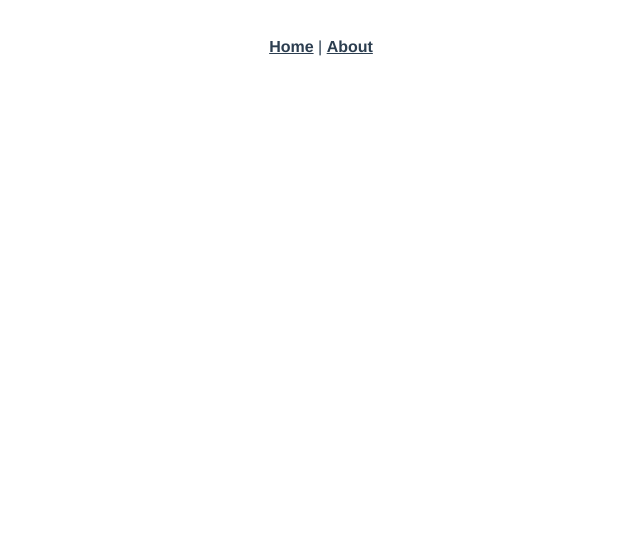
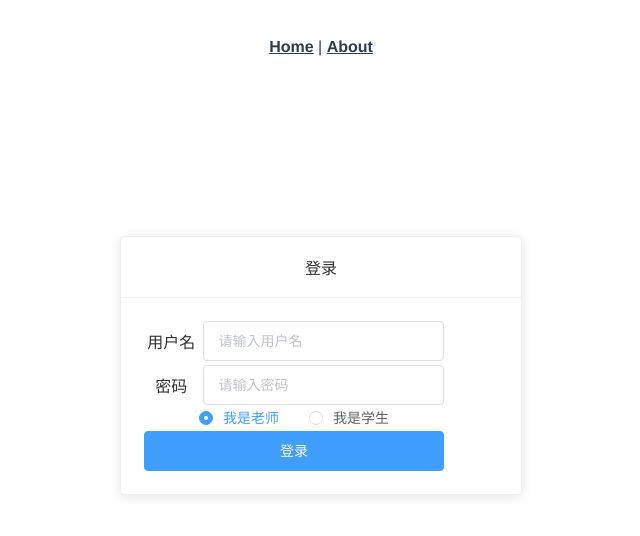
Before and after one commit to TouchFishBoys/WorkManagerClient, a Vue app: page /login in a window 1280 px wide. Shown: the top 536 px of the page, without its empty margins (319-959 px from the left). Built offline with nearby package versions, Linux system fonts and the light colour scheme.

Commit message:
增加登陆页

```diff
--- a/src/main.js
+++ b/src/main.js
@@ -3,7 +3,9 @@ import App from "./App.vue";
 import "./registerServiceWorker";
 import router from "./router";
 import store from "./store";
-
+import ElementUI from "element-ui";
+import "element-ui/lib/theme-chalk/index.css";
+Vue.use(ElementUI);
 Vue.config.productionTip = false;
 
 new Vue({
--- a/src/router/index.js
+++ b/src/router/index.js
@@ -1,6 +1,7 @@
 import Vue from "vue";
 import VueRouter from "vue-router";
 import Home from "../views/Home.vue";
+import Login from "../views/Login.vue";
 
 Vue.use(VueRouter);
 
@@ -9,6 +10,11 @@ const routes = [
     path: "/",
     name: "Home",
     component: Home
+  },
+  {
+    path: "/login",
+    name: "Login",
+    component: Login
   },
   {
     path: "/about",
--- /dev/null
+++ b/src/views/Login.vue
@@ -0,0 +1,64 @@
+<template>
+  <div>
+    <div style="display: flex; justify-content: center; margin-top: 150px">
+      <el-card style="width: 400px">
+        <div slot="header" class="clearfix">
+          <span>登录</span>
+        </div>
+        <table>
+          <tr>
+            <td>用户名</td>
+            <td>
+              <el-input
+                v-model="user.username"
+                placeholder="请输入用户名"
+              ></el-input>
+            </td>
+          </tr>
+          <tr>
+            <td>密码</td>
+            <td>
+              <el-input
+                type="password"
+                v-model="user.password"
+                placeholder="请输入密码"
+                @keydown.enter.native="doLogin"
+              ></el-input>
+            </td>
+          </tr>
+          <tr>
+            <td colspan="2">
+              <el-radio v-model="radio" label="1">我是老师</el-radio>
+              <el-radio v-model="radio" label="2">我是学生</el-radio>
+            </td>
+          </tr>
+          <tr>
+            <td colspan="2">
+              <el-button style="width: 300px" type="primary" @click="doLogin"
+                >登录</el-button
+              >
+            </td>
+          </tr>
+        </table>
+      </el-card>
+    </div>
+  </div>
+</template>
+<script>
+export default {
+  data() {
+    return {
+      radio: "1",
+      user: {
+        username: "",
+        password: ""
+      }
+    };
+  },
+  methods: {
+    doLogin() {
+      alert(JSON.stringify(this.user));
+    }
+  }
+};
+</script>
```
Also changed, not shown: 1 other file (tests, documents, lock files or other folders).
